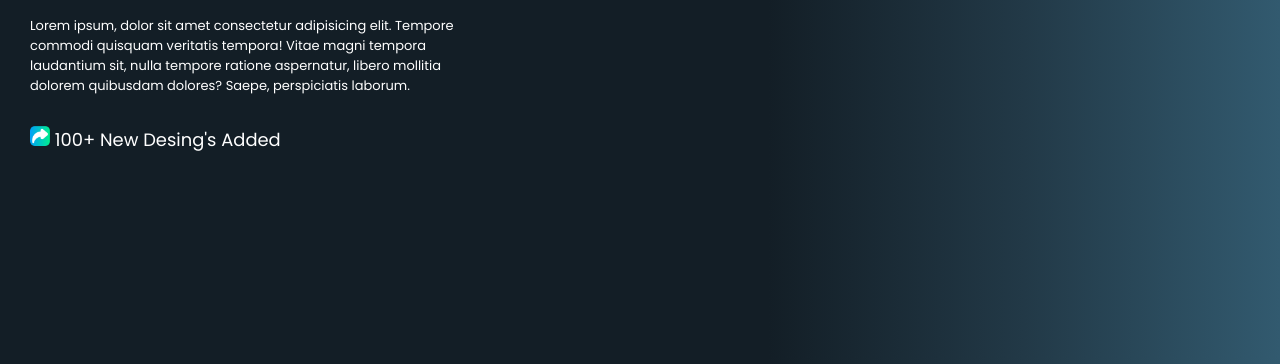
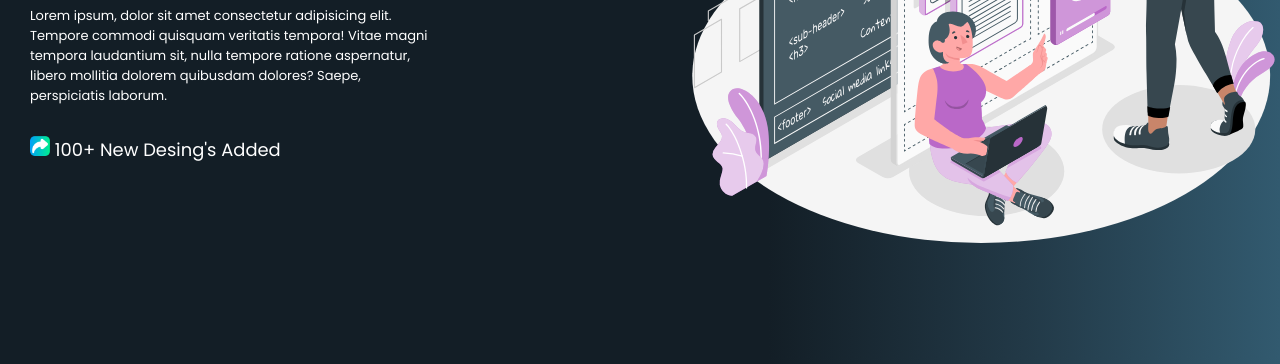
Before and after one commit to LucasgomesSpace/Desafio3, a plain HTML site: page index.html in a window 1280 px wide. Shown: the part 436-800 px from the top of the page. Drawn offline with Linux system fonts and the light colour scheme.

Commit message:
alteração

```diff
--- a/css/style.css
+++ b/css/style.css
@@ -43,6 +43,8 @@ li{
 
 }
 section{
+    display: flex;
+    gap: 220px;
     background-image: url('../img/');
     height: 87.83dvh;
     background-size: 100% 100%;
@@ -92,3 +94,7 @@ section{
 
 
 }
+.imagem img{
+    width: auto;
+    height: 600px;
+}
--- a/index.html
+++ b/index.html
@@ -28,7 +28,7 @@
                 <span>Lorem ipsum, dolor sit amet consectetur adipisicing elit. Tempore commodi quisquam veritatis tempora! Vitae magni tempora laudantium sit, nulla tempore ratione aspernatur, libero mollitia dolorem quibusdam dolores? Saepe, perspiciatis laborum.</span>
                 <p> <img src="img/undo.png" alt="seta"> 100+ New Desing's Added</p>
             </div>
-
+            <div class="imagem"><img src="img/SectionHero.svg" alt=""></div>
         </section>
 </body>
 </html>
```
